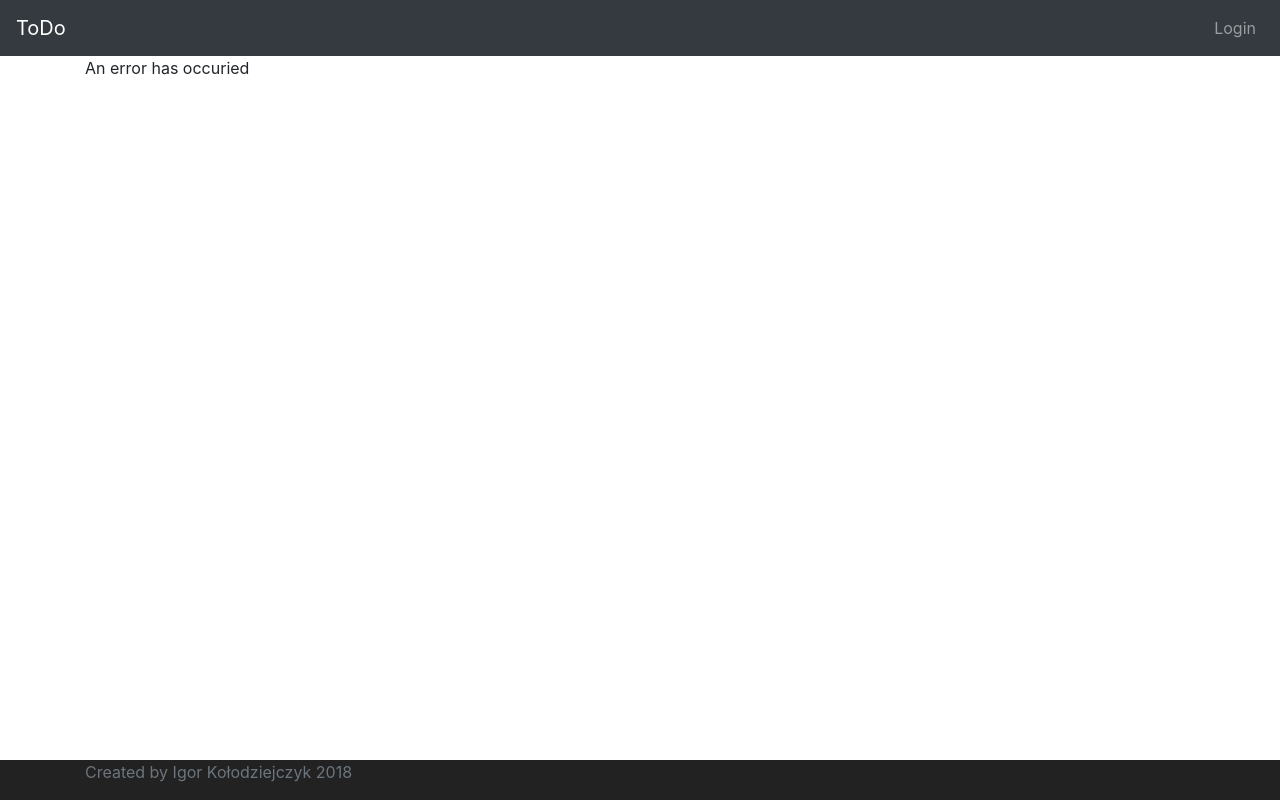
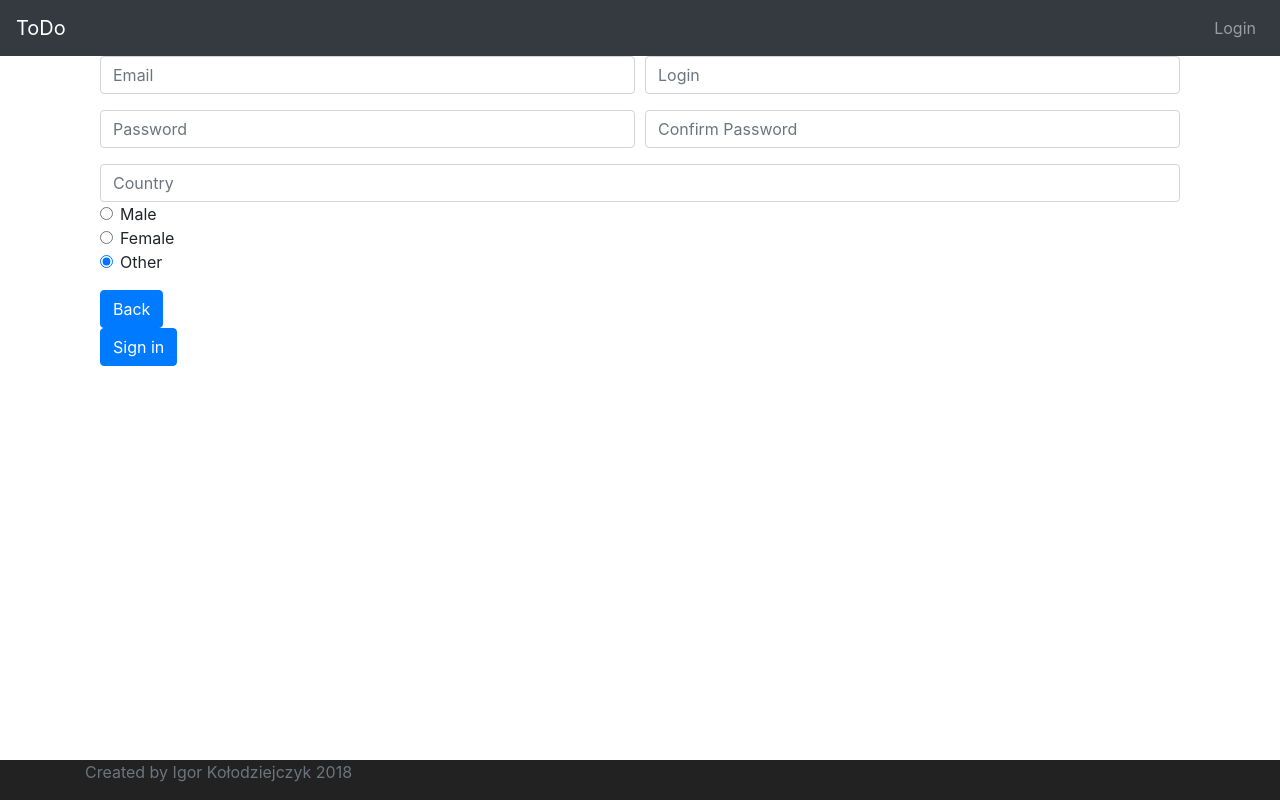
Before and after one commit to igorkol1/ToDo, an Angular app in the folder frontend/todo/: page /registration in a window 1280 px wide. Built offline with nearby package versions, Linux system fonts and the light colour scheme.

Commit message:
Dirty draft for registration page

```diff
--- a/frontend/todo/src/app/app-routing.module.ts
+++ b/frontend/todo/src/app/app-routing.module.ts
@@ -6,10 +6,12 @@ import { ErrorComponent } from './error/error.component';
 import { ListTodosComponent } from './list-todos/list-todos.component';
 import { LogoutComponent } from './logout/logout.component';
 import { RouteGuardService } from './service/route-guard.service';
+import { RegistrationComponent } from './registration/registration.component';
 
 const routes: Routes = [
   {path:'', component: LoginComponent},
   {path:'login', component: LoginComponent},
+  {path:'registration', component: RegistrationComponent},
   {path:'welcome/:name', component: WelcomeComponent, canActivate:[RouteGuardService]},
   {path:'todos',component: ListTodosComponent, canActivate:[RouteGuardService]},
   {path:'logout',component: LogoutComponent, canActivate:[RouteGuardService]},
--- a/frontend/todo/src/app/registration/registration.component.html
+++ b/frontend/todo/src/app/registration/registration.component.html
@@ -1,3 +1,57 @@
-<p>
-  registration works!
-</p>
+<div class="container">
+  <form>
+      <div class="form-group">
+        <div class="form-row">
+          <div class="form-group col-md-6">
+                <input type="email" class="form-control" id="email" placeholder="Email">
+              </div>
+              <div class="form-group col-md-6">
+                <input type="text" class="form-control" id="login" placeholder="Login">
+              </div>
+          </div>
+
+            <div class="form-row">
+                <div class="form-group col-md-6">
+                  <input type="password" class="form-control" id="password" placeholder="Password">
+                </div>
+                <div class="form-group col-md-6">
+                  <input type="password" class="form-control" id="passwordConfirmation" placeholder="Confirm Password">
+                </div>
+              </div>
+
+            <input type="text" class="form-control" id="country" placeholder="Country">
+
+            <div class="form-check">
+                <input class="form-check-input" type="radio" name="gridRadios" id="gridRadios1" value="option1" checked>
+                <label class="form-check-label" for="gridRadios1">
+                  Male
+                </label>
+            </div>
+            <div class="form-check">
+                <input class="form-check-input" type="radio" name="gridRadios" id="gridRadios2" value="option1" checked>
+                <label class="form-check-label" for="gridRadios1">
+                  Female
+                </label>
+            </div>
+            <div class="form-check">
+                <input class="form-check-input" type="radio" name="gridRadios" id="gridRadios3" value="option1" checked>
+                <label class="form-check-label" for="gridRadios1">
+                  Other
+                </label>
+            </div>
+
+
+      </div>
+
+      <div class="form-group row">
+        <div class="col-sm-10">
+          <button type="button" class="btn btn-primary">Back</button>
+        </div>
+        <div class="col-sm-10">
+          <button type="submit" class="btn btn-primary">Sign in</button>
+        </div>
+      </div>
+
+  </form>
+
+</div>
```
